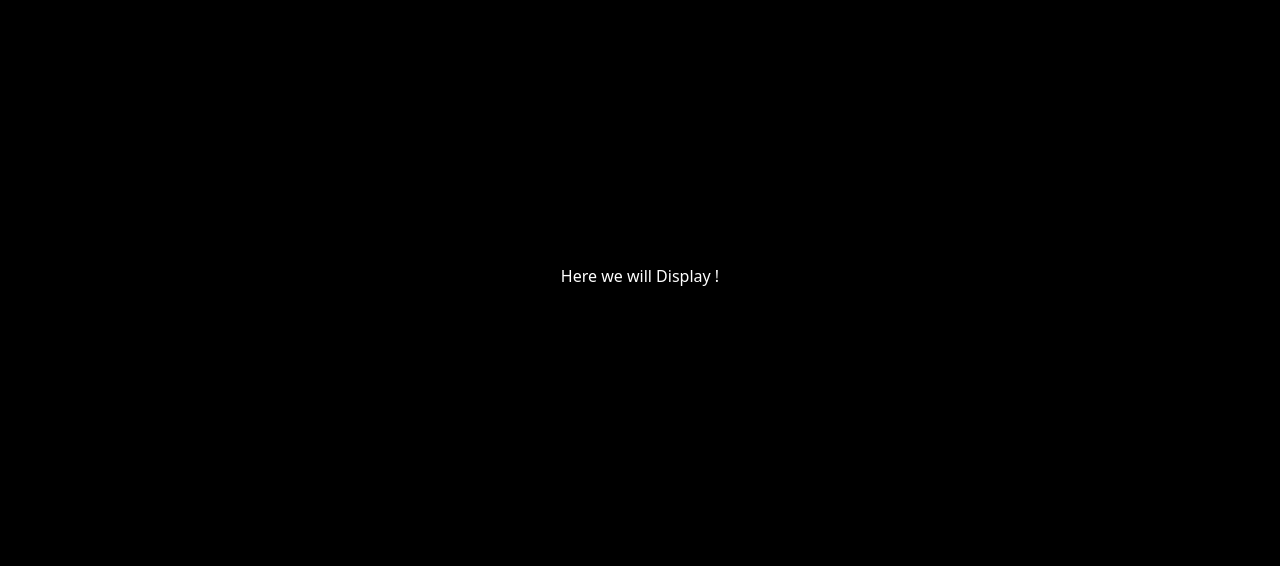
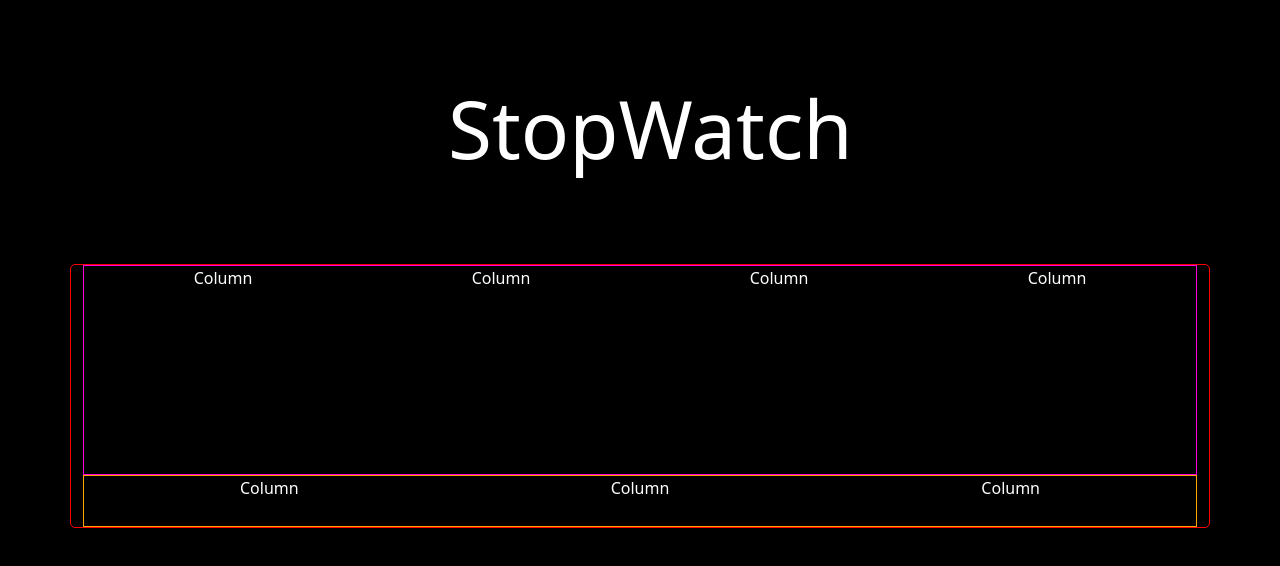
Before and after one commit to 9Yogesh9/Stopwatch, a plain HTML site: page index.html in a window 1280 px wide. Drawn offline with nearby package versions, Linux system fonts and the light colour scheme.

Commit message:
Skeleton drawn for app

```diff
--- a/index.html
+++ b/index.html
@@ -18,16 +18,48 @@
 
 <body>
     <div class="grid text-center">
-        <div class="g-col-6 g-col-md-4"></div>
+        <!-- Heading -->
+        <div class="g-col-6 g-col-md-4">
+            <h1 class="display-1 app_header">StopWatch</h1>
+        </div>
         <div class="g-col-6 g-col-md-4">
             <!-- Main StopWatch Container -->
             <div class="container main_container">
-                Here we will Display !
+                <!-- Timer containers -->
+                <div class="container text-center timer_container">
+                    <div class="row">
+                        <div class="col">
+                            Column
+                        </div>
+                        <div class="col">
+                            Column
+                        </div>
+                        <div class="col">
+                            Column
+                        </div>
+                        <div class="col">
+                            Column
+                        </div>
+                    </div>
+                </div>
+                <!-- Button Container -->
+                <div class="container text-center stopwatch_controls">
+                    <div class="row">
+                        <div class="col">
+                            Column
+                        </div>
+                        <div class="col">
+                            Column
+                        </div>
+                        <div class="col">
+                            Column
+                        </div>
+                    </div>
+                </div>
             </div>
+            <div class="g-col-6 g-col-md-4"></div>
         </div>
-        <div class="g-col-6 g-col-md-4"></div>
-    </div>
-    <!-- <div class="container">
+        <!-- <div class="container">
         <h1>Welcome to Coding World !</h1>
     </div> -->
 </body>
--- a/style.css
+++ b/style.css
@@ -8,7 +8,28 @@ body{
     height: 33vh;
 }
 
+/* Header styling */
+.app_header{
+    position: absolute;
+    top: 10%;
+    left: 35%;
+}
+
 /* Main Container */
 .main_container{
     height: 100%;
+    border: 1px solid red;
+    border-radius: 5px;
 }
+
+/* timer container */
+.timer_container{
+    height: 80%;
+    border:1px solid rgb(255, 0, 221);
+}
+
+/* stopwatch controls */
+.stopwatch_controls{
+    height: 20%;
+    border:1px solid orange;
+}
```
